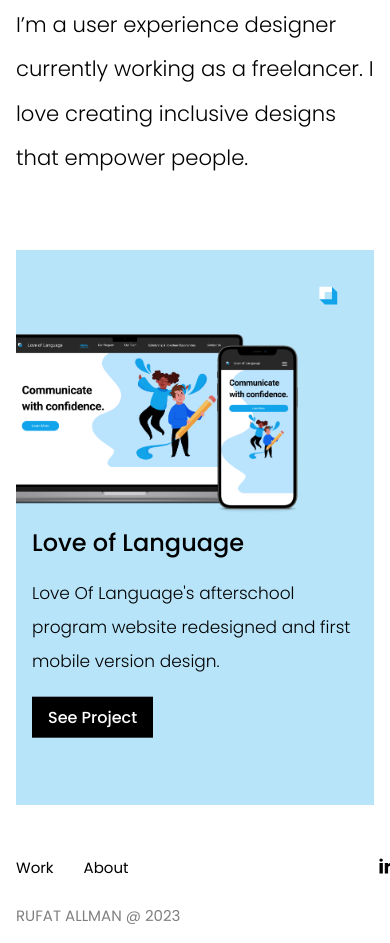
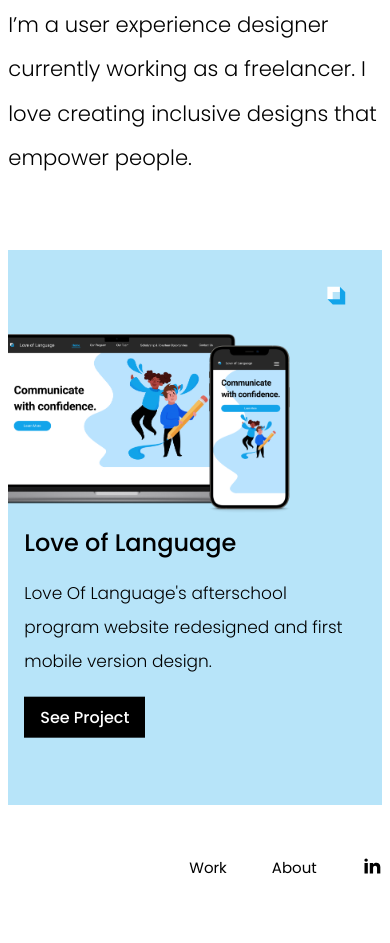
Before and after one commit to rufatallman/websiteportfolio, a plain HTML site: page index.html in a window 390 px wide. Shown: the part 213-1156 px from the top of the page. After the commit the page ends 1109 px from the top, so only its background shows below. Drawn offline with Linux system fonts and the light colour scheme.

Commit message:
footer align

```diff
--- a/css/main.scss
+++ b/css/main.scss
@@ -279,6 +279,14 @@ footer {
         font-size: 19px;
     }
 
+    footer .logo {
+        display: none;
+    }
+
+    footer {
+        padding-left: 6em;
+    }
+
     .hero {
         padding: 2em 1em 1em 1em;
     }
@@ -302,33 +310,6 @@ footer {
         transform: translateY(-10%);
     }
 
-    footer {
-        flex-direction: column;
-        align-items: flex-start;
-        justify-content: space-between;
-
-        .logo {
-          order: 1;
-          margin-top: 1.5rem;
-        }
-
-        ul {
-          order: 2;
-          align-self: flex-start;
-          padding-left: 0;
-
-          a {
-            padding: 0 2em 0em 0em;
-          }
-        }
-
-        img {
-            align-self: flex-end;
-            position: relative;
-            transform: translateX(1095%);
-        }
-    }
-
     .image-container .rectangle {
         margin: 3em 0;
     }
```
Also changed, not shown: css/main.css, 1 other file.
